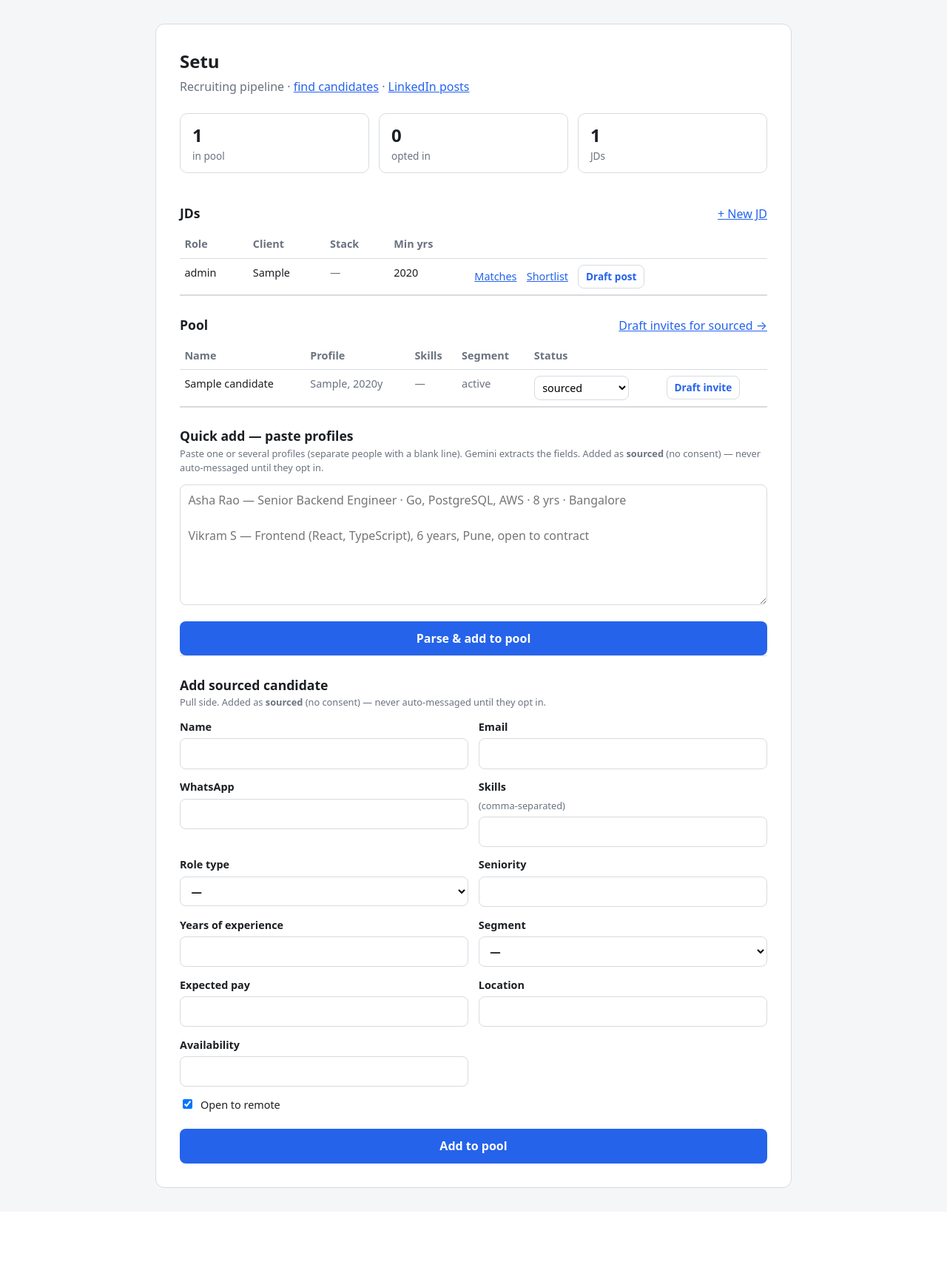
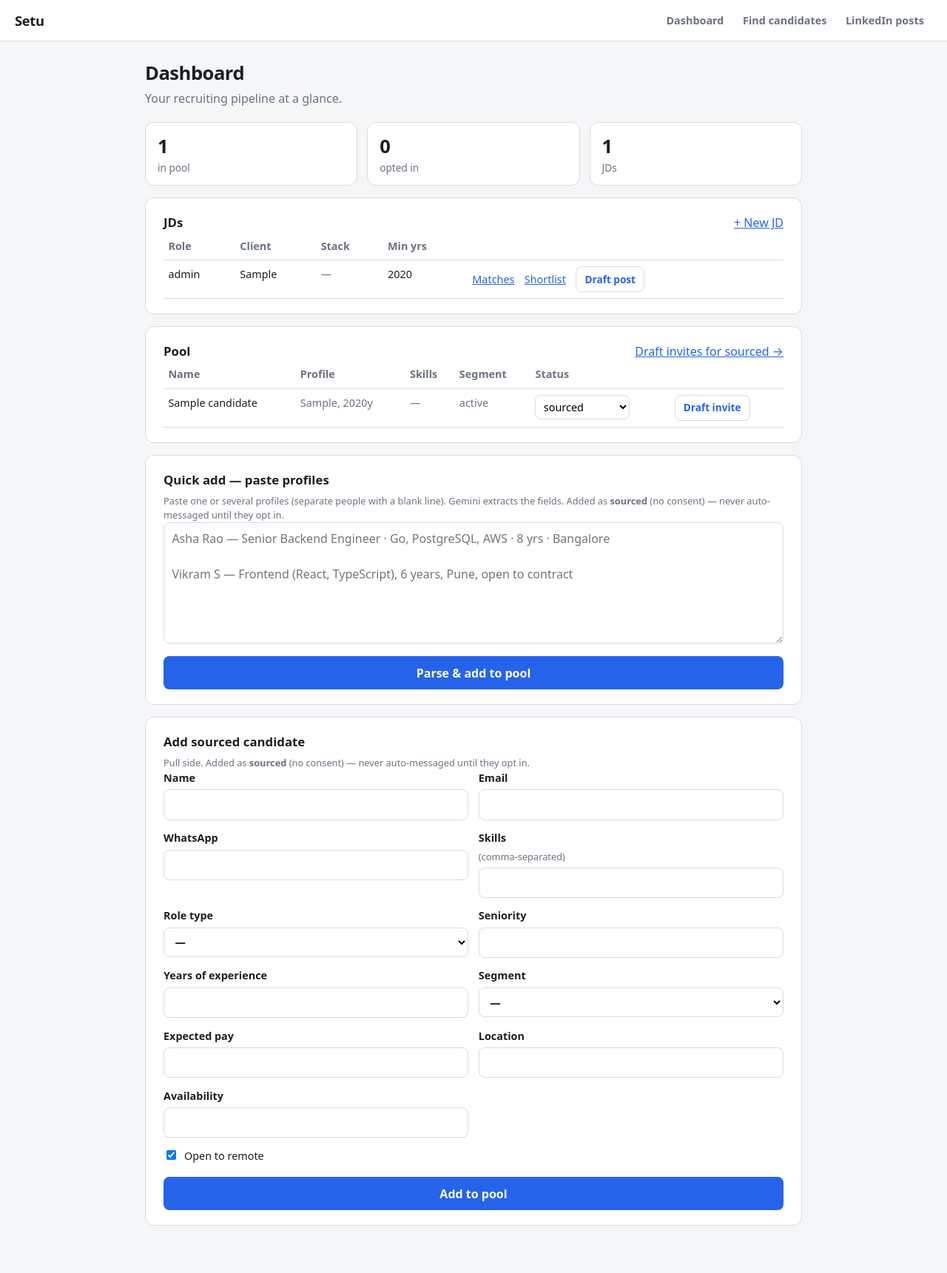
Before and after one commit to saurabhprakhar7/setu, a FastAPI app: page /dashboard in a window 1280 px wide. Shown: the whole page at 74% size. Before the commit the page ends 1606 px from the top, so only its background shows below. Run offline with FastAPI, Linux system fonts and the light colour scheme; tables that the repository leaves empty hold one stand-in row (values such as "Sample post").

Commit message:
Revamp UI: sticky nav + card-panel sections
- Shared top nav (_nav.html) across admin pages
- Dashboard/sourcing use a full-width page with each section as its own card panel
- Cohesive stylesheet: spacing, panels, stats, chips, buttons

Co-Authored-By: Claude Opus 4.8 (1M context) <noreply@anthropic.com>

```diff
--- a/app/static/style.css
+++ b/app/static/style.css
@@ -6,105 +6,97 @@
   --accent: #2563eb;
   --border: #d7dbe0;
   --error: #b91c1c;
+  --tint: #eef4ff;
 }
 
 * { box-sizing: border-box; }
 
 body {
   margin: 0;
-  padding: 2rem 1rem;
   font: 16px/1.5 system-ui, -apple-system, sans-serif;
   background: var(--bg);
   color: var(--ink);
 }
 
-.card {
-  max-width: 520px;
-  margin: 0 auto;
-  background: var(--card);
-  border: 1px solid var(--border);
-  border-radius: 12px;
-  padding: 2rem;
+/* top nav */
+.nav {
+  position: sticky; top: 0; z-index: 10;
+  display: flex; align-items: center; justify-content: space-between; gap: 1rem;
+  padding: .7rem 1.25rem; background: #fff; border-bottom: 1px solid var(--border);
 }
+.nav .brand { font-weight: 800; font-size: 1.15rem; color: var(--ink); text-decoration: none; letter-spacing: -.02em; }
+.nav-links { display: flex; gap: .2rem; flex-wrap: wrap; }
+.nav-links a { color: var(--muted); text-decoration: none; font-size: .9rem; font-weight: 600; padding: .35rem .7rem; border-radius: 8px; }
+.nav-links a:hover { background: var(--bg); color: var(--ink); }
 
-h1 { margin: 0 0 .25rem; font-size: 1.5rem; }
-.sub { margin: 0 0 1.5rem; color: var(--muted); }
+/* full-width page with card panels */
+.page { max-width: 920px; margin: 0 auto; padding: 1.5rem 1rem 3rem; }
+.page > section { background: var(--card); border: 1px solid var(--border); border-radius: 12px; padding: 1.25rem 1.5rem; margin-bottom: 1rem; }
+.page > section.optin-share, .page > section.draft-box { background: var(--tint); }
 
+/* centered standalone card (opt-in + simple pages) */
+.card { max-width: 520px; margin: 1.75rem auto; background: var(--card); border: 1px solid var(--border); border-radius: 12px; padding: 2rem; }
+.card.wide { max-width: 720px; }
+
+h1 { margin: 0 0 .15rem; font-size: 1.6rem; letter-spacing: -.02em; }
+h2 { font-size: 1.05rem; margin: 0 0 .7rem; }
+.sub { margin: 0 0 1.25rem; color: var(--muted); }
+.muted { color: var(--muted); }
+.empty { color: var(--muted); }
+.link { color: var(--accent); }
+.row-between { display: flex; justify-content: space-between; align-items: baseline; gap: 1rem; flex-wrap: wrap; }
+.row-between h2 { margin: 0; }
+
+/* forms */
 form { display: flex; flex-direction: column; gap: .85rem; }
-
 label { display: flex; flex-direction: column; gap: .3rem; font-weight: 600; font-size: .9rem; }
 label.checkbox { flex-direction: row; align-items: flex-start; gap: .5rem; font-weight: 400; }
-
-input, select {
-  font: inherit;
-  padding: .55rem .65rem;
-  border: 1px solid var(--border);
-  border-radius: 8px;
-  background: #fff;
+input, select, textarea {
+  font: inherit; padding: .55rem .65rem; border: 1px solid var(--border);
+  border-radius: 8px; background: #fff;
 }
+textarea { resize: vertical; width: 100%; }
 input[type="checkbox"] { width: auto; margin-top: .2rem; }
-
-.hint { margin-top: -.55rem; color: var(--muted); font-size: .8rem; }
+.hint { margin: -.3rem 0 0; color: var(--muted); font-size: .8rem; }
+.hint-inline { font-weight: 400; color: var(--muted); font-size: .8rem; }
 
 button {
-  margin-top: .5rem;
-  padding: .7rem;
-  font: inherit;
-  font-weight: 600;
-  color: #fff;
-  background: var(--accent);
-  border: 0;
-  border-radius: 8px;
-  cursor: pointer;
+  margin-top: .25rem; padding: .65rem 1rem; font: inherit; font-weight: 600;
+  color: #fff; background: var(--accent); border: 0; border-radius: 8px; cursor: pointer;
 }
 button:hover { filter: brightness(.95); }
+button.ghost { margin: 0; background: none; color: var(--accent); border: 1px solid var(--border); padding: .4rem .7rem; font-size: .85rem; }
+button.ghost:hover { background: var(--tint); filter: none; }
+form.inline { display: inline-block; margin: 0; }
+form.inline select { padding: .3rem .4rem; }
 
-.error {
-  margin: 0 0 1rem;
-  padding: .6rem .8rem;
-  color: var(--error);
-  background: #fde8e8;
-  border-radius: 8px;
-  font-size: .9rem;
-}
+.grid-form { display: grid; grid-template-columns: 1fr 1fr; gap: .85rem; }
+.grid-form button, .grid-form .checkbox { grid-column: 1 / -1; }
+.post-form { display: flex; flex-wrap: wrap; gap: .85rem; align-items: flex-end; }
+.post-form label { flex: 1; min-width: 12rem; }
 
-.link { color: var(--accent); }
+/* notices */
+.error { margin: 0 0 1rem; padding: .6rem .8rem; color: var(--error); background: #fde8e8; border-radius: 8px; font-size: .9rem; }
+.warn  { margin: 0 0 1rem; padding: .6rem .8rem; color: #92400e; background: #fef3c7; border-radius: 8px; font-size: .9rem; }
+.ok-note { margin: 0 0 1rem; padding: .6rem .8rem; color: #166534; background: #dcfce7; border-radius: 8px; font-size: .9rem; }
 
-.warn {
-  margin: 0 0 1rem; padding: .6rem .8rem; border-radius: 8px;
-  background: #fef3c7; color: #92400e; font-size: .9rem;
-}
+/* stats row */
+.stats { display: flex; gap: .8rem; margin: 0 0 1rem; flex-wrap: wrap; }
+.stat { flex: 1; min-width: 7rem; background: var(--card); border: 1px solid var(--border); border-radius: 12px; padding: .8rem 1rem; color: var(--muted); font-size: .85rem; }
+.stat .num { display: block; font-size: 1.6rem; font-weight: 700; color: var(--ink); }
 
-.ok-note {
-  margin: 0 0 1rem; padding: .6rem .8rem; border-radius: 8px;
-  background: #dcfce7; color: #166534; font-size: .9rem;
-}
-
-textarea {
-  font: inherit;
-  padding: .55rem .65rem;
-  border: 1px solid var(--border);
-  border-radius: 8px;
-  resize: vertical;
-}
-
-.hint-inline { font-weight: 400; color: var(--muted); font-size: .8rem; }
-
-.detail { display: grid; grid-template-columns: 9rem 1fr; gap: .4rem 1rem; margin: 0 0 1.5rem; }
+/* JD detail */
+.detail { display: grid; grid-template-columns: 9rem 1fr; gap: .4rem 1rem; margin: 0 0 1.25rem; }
 .detail dt { font-weight: 600; color: var(--muted); }
 .detail dd { margin: 0; }
 
-.card.wide { max-width: 640px; }
-.empty { color: var(--muted); }
-
+/* match / post / outcome cards */
 .match { border: 1px solid var(--border); border-radius: 10px; padding: .9rem 1rem; margin-bottom: .8rem; }
 .match.dim { opacity: .6; }
 .match-head { display: flex; justify-content: space-between; align-items: center; }
 .match-head .name { font-weight: 600; }
-.match-head .score {
-  font-weight: 700; font-variant-numeric: tabular-nums;
-  background: var(--accent); color: #fff; border-radius: 999px; padding: .1rem .6rem;
-}
+.match-head .score { font-weight: 700; font-variant-numeric: tabular-nums; background: var(--accent); color: #fff; border-radius: 999px; padding: .1rem .6rem; }
+.match .actions { display: flex; gap: .5rem; align-items: center; margin-top: .5rem; flex-wrap: wrap; }
 
 .skills { margin: .6rem 0; display: flex; flex-wrap: wrap; gap: .35rem; }
 .chip { font-size: .8rem; padding: .15rem .5rem; border-radius: 999px; }
@@ -117,57 +109,31 @@ textarea {
 .flags li.no::before { content: "✗"; color: var(--error); }
 
 .email-line { margin: .6rem 0 .4rem; }
-.badge {
-  font-size: .8rem; padding: .1rem .55rem; border-radius: 999px; text-transform: capitalize;
-  background: #fde8e8; color: var(--error);  /* failed / draft failed */
-}
+.badge { font-size: .8rem; padding: .1rem .55rem; border-radius: 999px; text-transform: capitalize; background: #fde8e8; color: var(--error); }
 .badge.sent, .badge.published { background: #dcfce7; color: #166534; }
 .badge.draft, .badge.approved { background: #f1f3f5; color: var(--muted); }
 
+/* quick-search chips */
 .chips { display: flex; flex-wrap: wrap; gap: .4rem; }
-.chip-link {
-  display: inline-block; padding: .35rem .7rem; border-radius: 999px; text-decoration: none;
-  font-size: .85rem; background: #eef4ff; color: var(--accent); border: 1px solid var(--border);
-}
+.chip-link { display: inline-block; padding: .35rem .7rem; border-radius: 999px; text-decoration: none; font-size: .85rem; background: var(--tint); color: var(--accent); border: 1px solid var(--border); }
 .chip-link:hover { background: #dbe7ff; }
 
-.optin-share { background: #eef4ff; border: 1px solid var(--border); border-radius: 10px; padding: 1rem; margin: 1rem 0; }
-.optin-share h2 { margin: 0 0 .2rem; }
+/* share rows + secondary buttons */
+.draft-box .hint { margin: .2rem 0 .5rem; }
 .share-row { display: flex; gap: .5rem; align-items: center; flex-wrap: wrap; }
 .share-input { flex: 1; min-width: 14rem; }
 .btn-link { padding: .55rem .8rem; background: var(--accent); color: #fff; border-radius: 8px; text-decoration: none; font-size: .9rem; white-space: nowrap; }
 .btn-link:hover { filter: brightness(.95); }
 
-.post-form { display: flex; flex-wrap: wrap; gap: .85rem; align-items: flex-end; }
-.post-form label { flex: 1; min-width: 12rem; }
-.match .actions { display: flex; gap: .5rem; align-items: center; margin-top: .5rem; }
+.wa-label { display: flex; flex-direction: column; gap: .3rem; font-size: .85rem; color: var(--muted); }
+.wa-text { font: inherit; padding: .5rem .65rem; border: 1px solid var(--border); border-radius: 8px; resize: vertical; width: 100%; }
 
-.wa-label { display: flex; flex-direction: column; gap: .3rem; font-size: .85rem; color: var(--muted); }
-.wa-text { font: inherit; padding: .5rem .65rem; border: 1px solid var(--border); border-radius: 8px; resize: vertical; }
-
-/* dashboard */
-.card.board { max-width: 860px; }
-h2 { font-size: 1.1rem; margin: 1.6rem 0 .6rem; }
-section + section { border-top: 1px solid var(--border); }
-.muted { color: var(--muted); }
-.row-between { display: flex; justify-content: space-between; align-items: baseline; }
-
-.stats { display: flex; gap: .8rem; margin: 1rem 0; }
-.stat { flex: 1; border: 1px solid var(--border); border-radius: 10px; padding: .7rem 1rem; color: var(--muted); font-size: .85rem; }
-.stat .num { display: block; font-size: 1.5rem; font-weight: 700; color: var(--ink); }
-
-.draft-box { background: #eef4ff; border: 1px solid var(--border); border-radius: 10px; padding: 1rem; margin: 1rem 0; }
-.draft-box .hint { margin: .2rem 0 .5rem; }
-
+/* tables */
 table { width: 100%; border-collapse: collapse; font-size: .9rem; }
 th, td { text-align: left; padding: .5rem .4rem; border-bottom: 1px solid var(--border); vertical-align: top; }
 th { color: var(--muted); font-weight: 600; }
 td.actions { white-space: nowrap; }
 td.actions .link { margin-right: .6rem; }
 
-form.inline { display: inline-block; margin: 0; }
-form.inline select { padding: .3rem .4rem; }
-button.ghost { background: none; color: var(--accent); border: 1px solid var(--border); padding: .3rem .6rem; font-size: .85rem; margin: 0; }
-
-.grid-form { display: grid; grid-template-columns: 1fr 1fr; gap: .85rem; }
-.grid-form button, .grid-form .checkbox { grid-column: 1 / -1; }
+/* trailing nav links on simple pages */
+.backlinks { margin-top: 1rem; display: flex; gap: 1rem; flex-wrap: wrap; }
--- /dev/null
+++ b/app/templates/_nav.html
@@ -0,0 +1,8 @@
+<nav class="nav">
+  <a class="brand" href="/dashboard">Setu</a>
+  <div class="nav-links">
+    <a href="/dashboard">Dashboard</a>
+    <a href="/sourcing">Find candidates</a>
+    <a href="/posts">LinkedIn posts</a>
+  </div>
+</nav>
--- a/app/templates/dashboard.html
+++ b/app/templates/dashboard.html
@@ -7,9 +7,10 @@
   <link rel="stylesheet" href="/static/style.css">
 </head>
 <body>
-  <main class="card board">
-    <h1>Setu</h1>
-    <p class="sub">Recruiting pipeline · <a class="link" href="/sourcing">find candidates</a> · <a class="link" href="/posts">LinkedIn posts</a></p>
+  {% include "_nav.html" %}
+  <main class="page">
+    <h1>Dashboard</h1>
+    <p class="sub">Your recruiting pipeline at a glance.</p>
 
     <div class="stats">
       <div class="stat"><span class="num">{{ stats.pool }}</span> in pool</div>
--- a/app/templates/jd_detail.html
+++ b/app/templates/jd_detail.html
@@ -7,6 +7,7 @@
   <link rel="stylesheet" href="/static/style.css">
 </head>
 <body>
+  {% include "_nav.html" %}
   <main class="card">
     <h1>{{ jd.role }}</h1>
     <p class="sub">Parsed and saved (JD #{{ jd.id }}).</p>
--- a/app/templates/jd_new.html
+++ b/app/templates/jd_new.html
@@ -7,6 +7,7 @@
   <link rel="stylesheet" href="/static/style.css">
 </head>
 <body>
+  {% include "_nav.html" %}
   <main class="card">
     <h1>Paste a job description</h1>
     <p class="sub">Setu parses it locally into structured fields and saves it.</p>
--- a/app/templates/matches.html
+++ b/app/templates/matches.html
@@ -7,6 +7,7 @@
   <link rel="stylesheet" href="/static/style.css">
 </head>
 <body>
+  {% include "_nav.html" %}
   <main class="card wide">
     <h1>Matches — {{ jd.role }}</h1>
     <p class="sub">
--- a/app/templates/outreach.html
+++ b/app/templates/outreach.html
@@ -7,6 +7,7 @@
   <link rel="stylesheet" href="/static/style.css">
 </head>
 <body>
+  {% include "_nav.html" %}
   <main class="card wide">
     <h1>Outreach — {{ jd.role }}</h1>
     <p class="sub">Emails sent to opted-in matches. WhatsApp drafts are below — send those manually.</p>
--- a/app/templates/posts.html
+++ b/app/templates/posts.html
@@ -7,6 +7,7 @@
   <link rel="stylesheet" href="/static/style.css">
 </head>
 <body>
+  {% include "_nav.html" %}
   <main class="card wide">
     <h1>LinkedIn posts</h1>
     <p class="sub">
--- a/app/templates/shortlist.html
+++ b/app/templates/shortlist.html
@@ -7,6 +7,7 @@
   <link rel="stylesheet" href="/static/style.css">
 </head>
 <body>
+  {% include "_nav.html" %}
   <main class="card wide">
     <h1>Shortlist — {{ jd.role }}</h1>
     <p class="sub">{{ rows | length }} qualifying candidate(s){% if jd.client %} for {{ jd.client }}{% endif %}.</p>
--- a/app/templates/sourced.html
+++ b/app/templates/sourced.html
@@ -7,6 +7,7 @@
   <link rel="stylesheet" href="/static/style.css">
 </head>
 <body>
+  {% include "_nav.html" %}
   <main class="card wide">
     <h1>Sourced — draft invites</h1>
     <p class="sub">{{ candidates | length }} sourced candidate(s). Draft all invites at once, then copy &amp; send each on LinkedIn (Setu never sends).</p>
```
Also changed, not shown: app/templates/sourcing.html (+7 -4 lines).
